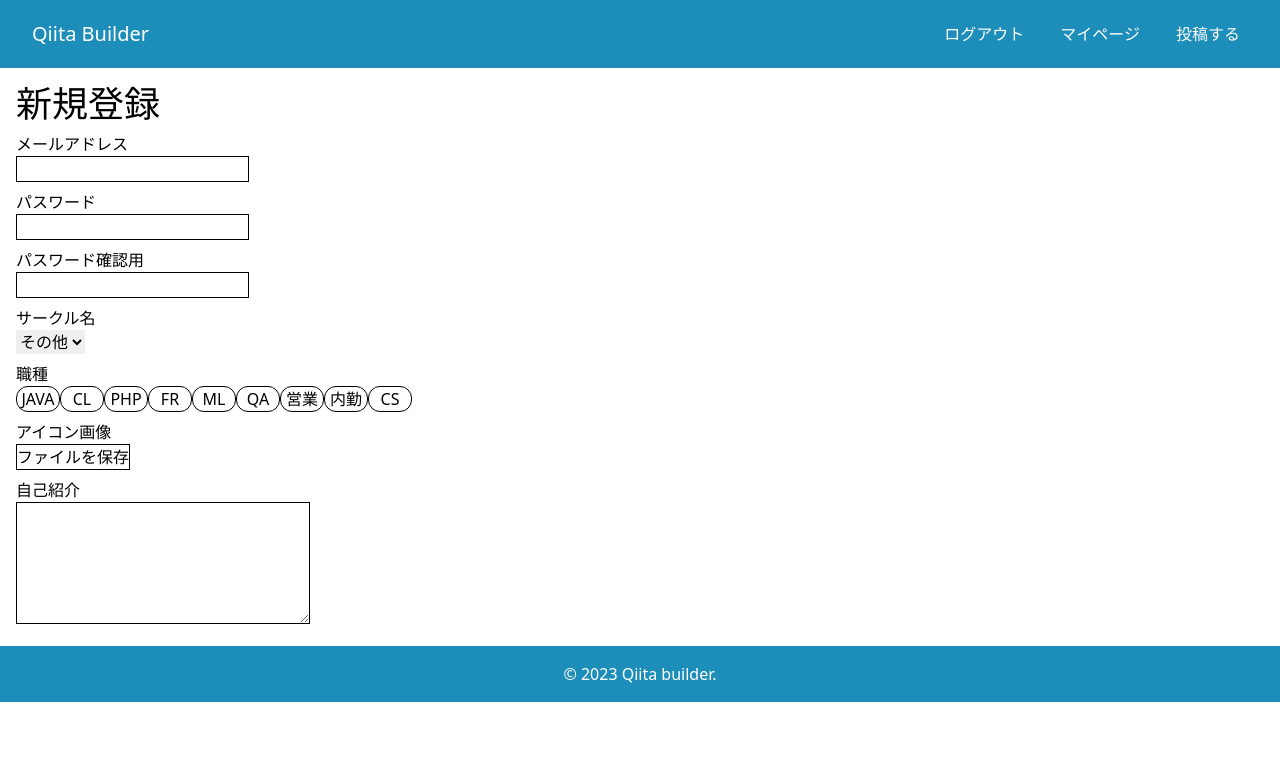
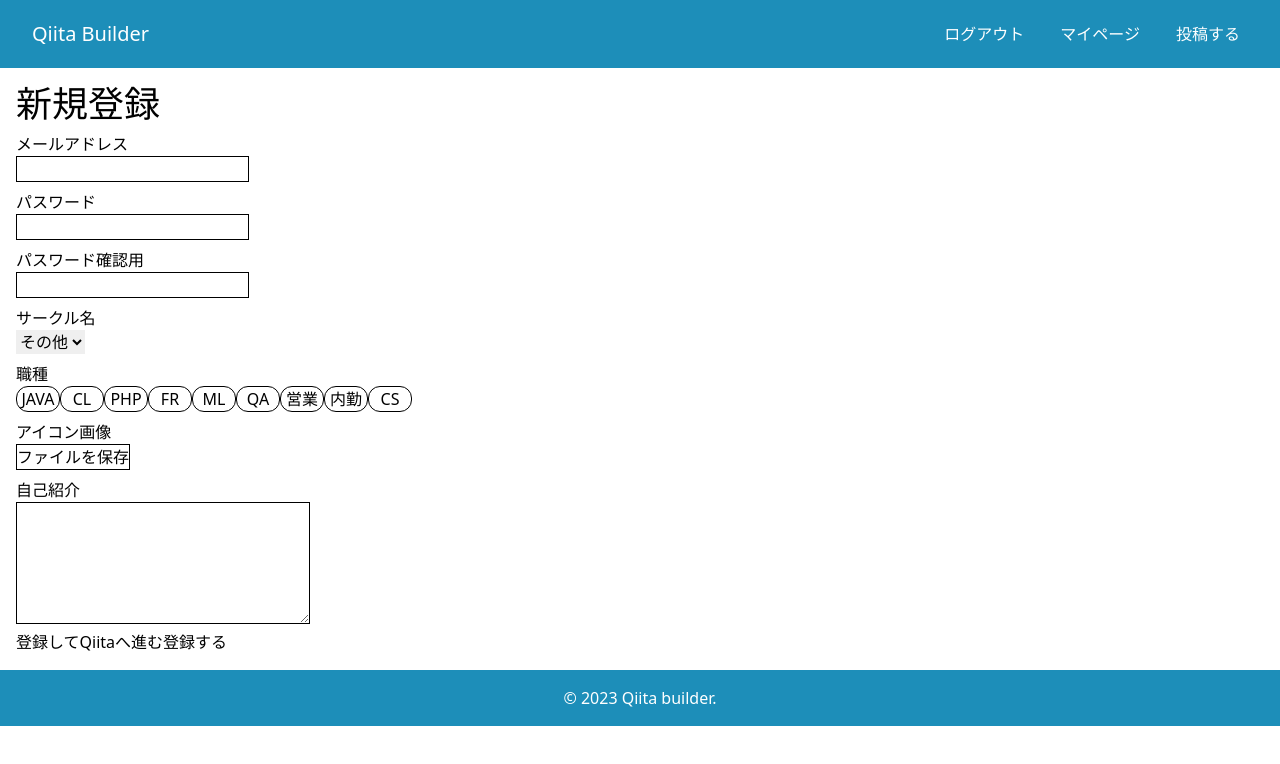
Before and after one commit to KonishiTatsuki/qiita-builder, a Nuxt app: page /userRegister in a window 1280 px wide. Shown: the top 764 px of the page. Built offline with nearby package versions, Linux system fonts and the light colour scheme.

Commit message:
Quiitaへ進む、登録するボタンの作成

```diff
--- a/pages/userRegister.vue
+++ b/pages/userRegister.vue
@@ -73,6 +73,10 @@
           ></textarea>
         </div>
       </div>
+
+      <div class="flex">
+        <button>登録してQiitaへ進む</button> <button>登録する</button>
+      </div>
     </form>
   </div>
 </template>
```
